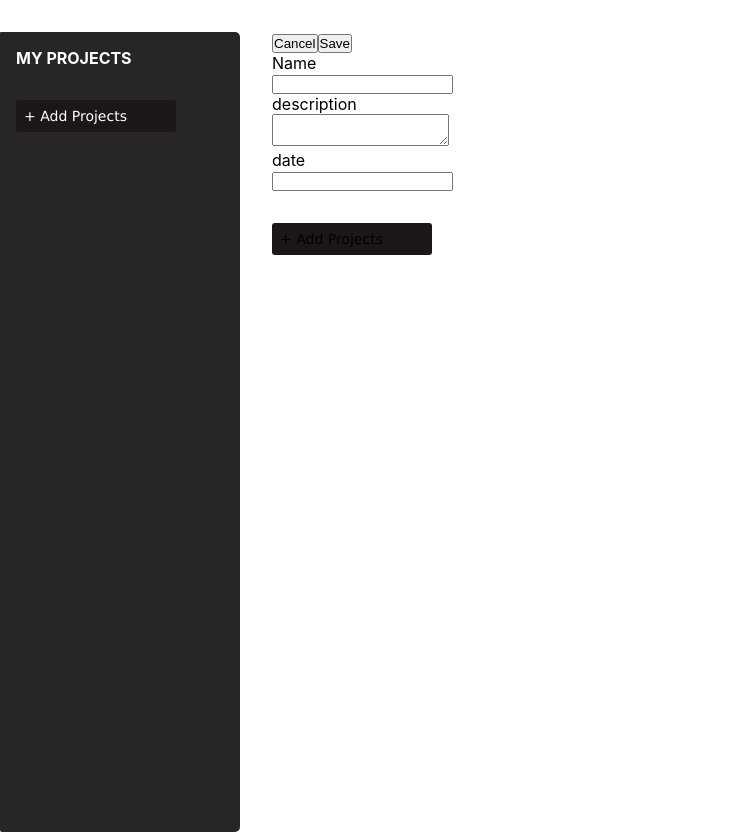
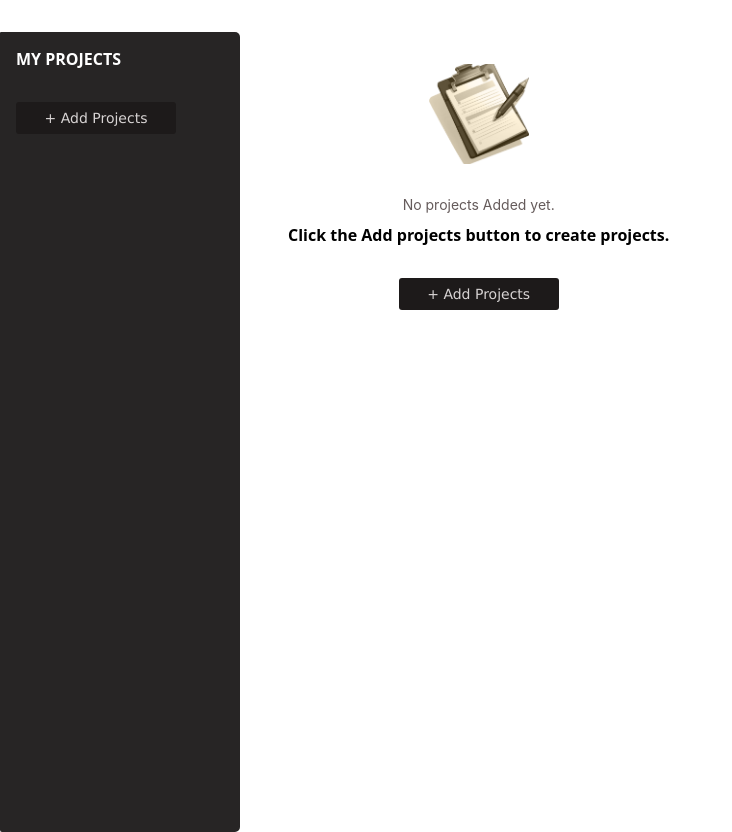
Before and after one commit to Ziaulhuq/Projects-App, a React (Create React App) app: page / in a window 1280 px wide. Shown: the whole page, without its empty margins (0-732 px from the left). Built offline with nearby package versions, Linux system fonts and the light colour scheme.

Commit message:
updating Components

```diff
--- a/src/App.jsx
+++ b/src/App.jsx
@@ -1,13 +1,14 @@
 import styles from "./App.module.css";
 
 import MainPage from "./Components/MainPage/MainPage.jsx";
+import NoPageSelected from "./Components/NoPageSelected/NoPageSelected";
 import SideBar from "./Components/SideBar/SideBar.jsx";
 
 function App() {
   return (
     <div className={styles.container}>
       <SideBar />
-      <MainPage />
+      <NoPageSelected />
     </div>
   );
 }
--- a/src/App.module.css
+++ b/src/App.module.css
@@ -3,5 +3,5 @@
   padding: 2rem 1rem 0 0rem;
   display: flex;
   flex-direction: row;
-  gap: 2rem;
+  gap: 3rem;
 }
--- a/src/Components/Input/Input.jsx
+++ b/src/Components/Input/Input.jsx
@@ -1,10 +1,17 @@
 import React from "react";
+import styles from "./Input.module.css";
 
-function Input({ textarea, label }) {
+function Input({ textarea, label, ...props }) {
   return (
     <>
-      <p>{label}</p>
-      <div>{textarea ? <textarea /> : <input />}</div>
+      <label className={styles.label}>{label}</label>
+      <div>
+        {textarea ? (
+          <textarea className={styles.textarea} {...props} />
+        ) : (
+          <input className={styles.input} {...props} />
+        )}
+      </div>
     </>
   );
 }
--- a/src/Components/Input/Input.module.css
+++ b/src/Components/Input/Input.module.css
@@ -0,0 +1,27 @@
+.label {
+  font-size: 12px;
+  font-weight: 800;
+  text-transform: uppercase;
+  margin-bottom: 2rem;
+}
+.input {
+  padding: 0.7rem;
+  width: 20rem;
+  border: none;
+  outline: none;
+  margin-top: 0.5rem;
+  margin-bottom: 1rem;
+  border-radius: 3px;
+  background-color: rgb(225, 215, 204);
+}
+.textarea {
+  padding: 0.8rem;
+  width: 20rem;
+  border: none;
+  outline: none;
+  margin-top: 0.5rem;
+  border-radius: 3px;
+  background-color: rgb(225, 215, 204);
+  line-height: 16px;
+  margin-bottom: 1rem;
+}
--- a/src/Components/InputPage/InputPage.jsx
+++ b/src/Components/InputPage/InputPage.jsx
@@ -1,18 +1,18 @@
 import React from "react";
 import Input from "../Input/Input";
 import Button from "../UI/Button";
+import styles from "./InputPage.module.css";
 
 const InputPage = () => {
   return (
     <>
-      <div>
-        <button>Cancel</button>
-        <button>Save</button>
+      <div className={styles.buttons}>
+        <button className={styles.cancel}>Cancel</button>
+        <button className={styles.save}>Save</button>
       </div>
-      <Input label="Name" />
-      <Input label="description" textarea />
-      <Input label="date" />
-      <Button>+ Add Projects</Button>
+      <Input type="text" rows={3} label="Name" />
+      <Input type="textarea" label="description" textarea />
+      <Input type="date" label="date" />
     </>
   );
 };
--- a/src/Components/InputPage/InputPage.module.css
+++ b/src/Components/InputPage/InputPage.module.css
@@ -0,0 +1,25 @@
+.buttons {
+  display: flex;
+  justify-content: flex-end;
+  gap: 0.5rem;
+  margin-bottom: 1.5rem;
+}
+.cancel {
+  background: none;
+  border: none;
+  font-size: 16px;
+  font-weight: 600;
+  color: rgb(79, 73, 73);
+  cursor: pointer;
+}
+.save {
+  background-color: rgb(48, 42, 42);
+  color: #fff;
+  border: none;
+  padding: 0.3rem 0.7rem;
+  border-radius: 3px;
+  cursor: pointer;
+}
+.save:hover {
+  background-color: rgb(75, 71, 71);
+}
--- a/src/Components/MainPage/MainPage.jsx
+++ b/src/Components/MainPage/MainPage.jsx
@@ -1,9 +1,10 @@
 import React from "react";
 import InputPage from "../InputPage/InputPage";
+import styles from "./MainPage.module.css";
 
 const MainPage = () => {
   return (
-    <div>
+    <div className={styles.mainpage}>
       <InputPage />
     </div>
   );
--- a/src/Components/MainPage/MainPage.module.css
+++ b/src/Components/MainPage/MainPage.module.css
@@ -0,0 +1,3 @@
+.mainpage {
+  padding-top: 1rem;
+}
--- /dev/null
+++ b/src/Components/NoPageSelected/NoPageSelected.jsx
@@ -0,0 +1,17 @@
+import React from "react";
+import styles from "./NoPageSelected.module.css";
+import noProjects from "../../assets/no-projects.png";
+import Button from "../UI/Button.jsx";
+
+const NoPageSelected = () => {
+  return (
+    <div className={styles.nopage}>
+      <img src={noProjects} />
+      <p>No projects Added yet.</p>
+      <h4>Click the Add projects button to create projects.</h4>
+      <Button>+ Add Projects</Button>
+    </div>
+  );
+};
+
+export default NoPageSelected;
--- /dev/null
+++ b/src/Components/NoPageSelected/NoPageSelected.module.css
@@ -0,0 +1,22 @@
+.nopage {
+  display: flex;
+  flex-direction: column;
+  justify-content: flex-start;
+  margin-top: 2rem;
+  align-items: center;
+}
+img {
+  width: 100px;
+  height: 100px;
+  margin-bottom: 2rem;
+  object-fit: cover;
+}
+p {
+  font-size: 14px;
+  margin-bottom: 0.7rem;
+  color: rgb(101, 91, 91);
+}
+h4 {
+  font-family: system-ui, -apple-system, BlinkMacSystemFont, "Segoe UI", Roboto,
+    Oxygen, Ubuntu, Cantarell, "Open Sans", "Helvetica Neue", sans-serif;
+}
--- a/src/Components/UI/Button.jsx
+++ b/src/Components/UI/Button.jsx
@@ -2,7 +2,7 @@ import React from "react";
 import styles from "./Button.module.css";
 
 function Button({ children }) {
-  return <div className={styles.button}>{children}</div>;
+  return <button className={styles.button}>{children}</button>;
 }
 
 export default Button;
--- a/src/Components/UI/Button.module.css
+++ b/src/Components/UI/Button.module.css
@@ -1,9 +1,16 @@
 .button {
   margin-top: 2rem;
-  background-color: rgb(28, 23, 23);
+  background-color: rgb(29, 26, 26);
   padding: 0.5rem;
   border-radius: 3px;
   width: 10rem;
   font-family: Verdana, Geneva, Tahoma, sans-serif;
   font-size: 14px;
+  color: #d8d4d4;
+  border: none;
+  outline: none;
 }
+.button:hover {
+  background-color: rgb(16, 14, 14);
+  cursor: pointer;
+}
```
Also changed, not shown: src/assets/no-projects.png (added).
